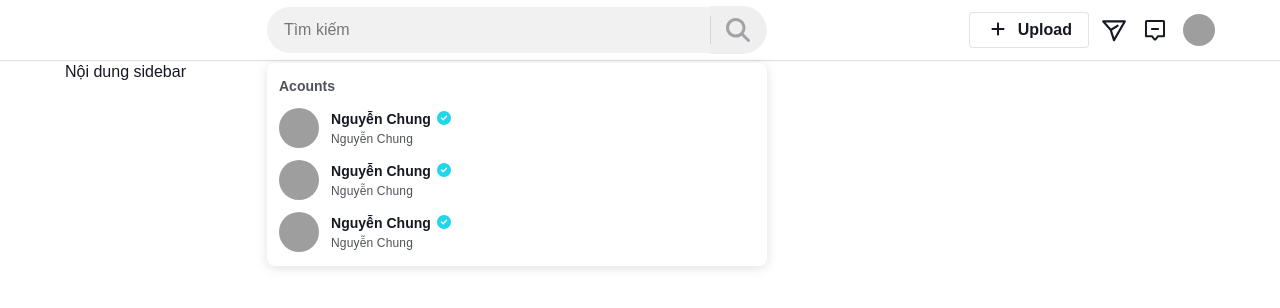
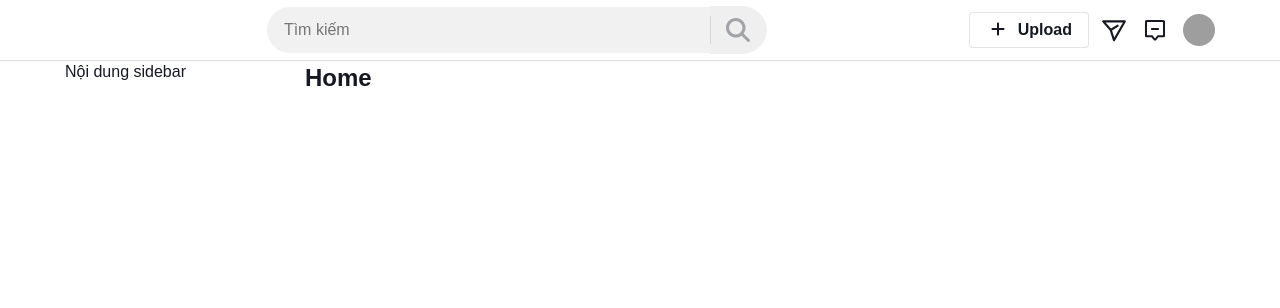
Before and after one commit to HuynhChung1501/tiktok-ui, a React (Create React App) app: page / in a window 1280 px wide. Shown: the top 308 px of the page. Built offline with nearby package versions, Linux system fonts and the light colour scheme; grey boxes are pictures that could not be loaded; a web font is replaced by a local one.

Commit message:
ChungNH: tìm kiếm theo API

```diff
--- a/src/component/AccountItem/index.js
+++ b/src/component/AccountItem/index.js
@@ -1,24 +1,22 @@
+// import { forwardRef } from 'react';
 import classNames from 'classnames/bind';
 import styles from './ACcountItem.module.scss';
 import { FontAwesomeIcon } from '@fortawesome/react-fontawesome';
 import { faCheckCircle } from '@fortawesome/free-solid-svg-icons';
+import Image from '../Image';
 
 const cx = classNames.bind(styles);
 
-function AccountItem() {
+function AccountItem({ data }) {
     return (
         <div className={cx('wrapper')}>
-            <img
-                className={cx('avatar')}
-                src="https://antimatter.vn/wp-content/uploads/2023/01/hinh-anh-avatar-dep-cute-ngau-601x600.jpg"
-                alt="Name"
-            />
+            <Image className={cx('avatar')} src={data.avatar} alt={data.full_name} />
             <div className={cx('info')}>
                 <div className={cx('info-name')}>
-                    <span>Nguyễn Chung</span>
-                    <FontAwesomeIcon className={cx('icon-check')} icon={faCheckCircle} />
+                    <span>{data.full_name}</span>
+                    {data.tick && <FontAwesomeIcon className={cx('icon-check')} icon={faCheckCircle} />}
                 </div>
-                <div className={cx('info-desc')}>Nguyễn Chung</div>
+                <div className={cx('info-desc')}>{data.nickname}</div>
             </div>
         </div>
     );
--- a/src/component/Search/index.js
+++ b/src/component/Search/index.js
@@ -1,37 +1,45 @@
-import { useState, useEffect, useRef } from "react";
+import { useState, useEffect, useRef } from 'react';
 import { FontAwesomeIcon } from '@fortawesome/react-fontawesome';
 import HeadlessTippy from '@tippyjs/react/headless';
 import { faCircleXmark } from '@fortawesome/free-regular-svg-icons';
-import { faMagnifyingGlass } from '@fortawesome/free-solid-svg-icons';
-import classNames from "classnames/bind";
+import { faMagnifyingGlass, faSpinner } from '@fortawesome/free-solid-svg-icons';
+import classNames from 'classnames/bind';
 
-import styles from "./search.module.scss";
+import styles from './search.module.scss';
 import { Wrapper as PopperWrapper } from '~/component/Popper';
 import AccountItem from '~/component/AccountItem/index';
 
-const cx = classNames.bind(styles)
+const cx = classNames.bind(styles);
 
 function Search() {
     const [searchResult, setsearchResult] = useState([]);
-    const [searchValue, setSearchValue] = useState('')
-    const [showResult, setShowResult] = useState(true)
+    const [searchValue, setSearchValue] = useState('');
+    const [showResult, setShowResult] = useState(true);
+    const [loading, setLoading] = useState(false);
 
-    const inputRef = useRef()
+    const inputRef = useRef();
 
     useEffect(() => {
-        // nếu setsearchResult.length có dộ dài lớn hơn 0 thì hiện thị popper
-        setTimeout(() => {
-            setsearchResult([1, 1, 1]);
-        }, 1000);
-    }, []);
+        if (!searchValue.trim()) {
+            return;
+        }
+        setLoading(true);
+        fetch(`https://tiktok.fullstack.edu.vn/api/users/search?q=${encodeURIComponent(searchValue)}&type=less`)
+            .then((res) => res.json())
+            .then((res) => {
+                setsearchResult(res.data);
+                setLoading(false);
+            });
+    }, [searchValue]);
 
     function handleResetSearch() {
-        setSearchValue('')
-        inputRef.current.focus()
+        setSearchValue('');
+        setsearchResult([]);
+        inputRef.current.focus();
     }
 
     function handleHidenResult() {
-        setShowResult(false)
+        setShowResult(false);
     }
 
     return (
@@ -44,26 +52,40 @@ function Search() {
                     {
                         <PopperWrapper>
                             <h4 className={cx('search-title')}>Acounts</h4>
-                            < AccountItem />
-                            < AccountItem />
-                            < AccountItem />
+                            {searchResult.map((result) => (
+                                <AccountItem key={result.id} data={result} />
+                            ))}
                         </PopperWrapper>
                     }
                 </div>
             )}
         >
             <div className={cx('search')}>
-                <input className={cx('input-search')} ref={inputRef} value={searchValue} required placeholder="Tìm kiếm" spellCheck={false} onFocus={() => setShowResult(true)} onChange={e => {
-                    setSearchValue(e.target.value)
-                }} />
-                {
-                    !!searchValue && <button className={cx('btn-clear')} onClick={handleResetSearch}>
+                <input
+                    className={cx('input-search')}
+                    ref={inputRef}
+                    value={searchValue}
+                    required
+                    placeholder="Tìm kiếm"
+                    spellCheck={false}
+                    onFocus={() => setShowResult(true)}
+                    onChange={(e) => {
+                        setSearchValue(e.target.value);
+                    }}
+                />
+                {!!searchValue && !loading && (
+                    <button className={cx('btn-clear')} onClick={handleResetSearch}>
                         <FontAwesomeIcon icon={faCircleXmark} />
                     </button>
-                }
+                )}
+                {loading && (
+                    <button className={cx('btn-loading')} onClick={handleResetSearch}>
+                        <FontAwesomeIcon icon={faSpinner} />
+                    </button>
+                )}
 
                 <button className={cx('btn-search')}>
-                    <FontAwesomeIcon icon={faMagnifyingGlass} size='xl' />
+                    <FontAwesomeIcon icon={faMagnifyingGlass} size="xl" />
                 </button>
             </div>
         </HeadlessTippy>
--- a/src/component/Search/search.module.scss
+++ b/src/component/Search/search.module.scss
@@ -17,6 +17,7 @@
     border-radius: var(--border-radius-search);
     height: var(--height-search);
     border: 1px solid transparent;
+    position: relative;
     &:focus-within,
     &:hover {
         border-color: #c4c4c8;
@@ -43,9 +44,27 @@
     }
 }
 
+.btn-loading,
 .btn-clear {
     border: none;
-    margin-right: 16px;
+    position: absolute;
+    top: 50%;
+    right: 68px;
+    transform: translateY(-50%);
+    cursor: pointer;
+}
+
+.btn-loading {
+    animation: Spinner 1s linear infinite;
+}
+
+@keyframes Spinner {
+    from {
+        transform: translateY(-50%) rotate(0);
+    }
+    to {
+        transform: translateY(-50%) rotate(360deg);
+    }
 }
 
 .btn-search {
--- a/src/index.js
+++ b/src/index.js
@@ -2,15 +2,13 @@ import React from 'react';
 import ReactDOM from 'react-dom/client';
 import App from './App';
 import reportWebVitals from './reportWebVitals';
-import GlobalStyles from "~/component/GlobalStyles";
+import GlobalStyles from '~/component/GlobalStyles';
 
 const root = ReactDOM.createRoot(document.getElementById('root'));
 root.render(
-  <React.StrictMode>
     <GlobalStyles>
-      <App />
-    </GlobalStyles>
-  </React.StrictMode>
+        <App />
+    </GlobalStyles>,
 );
 
 // If you want to start measuring performance in your app, pass a function
```
Also changed, not shown: src/component/Popper/Wrapper.js (+4 -8 lines).
